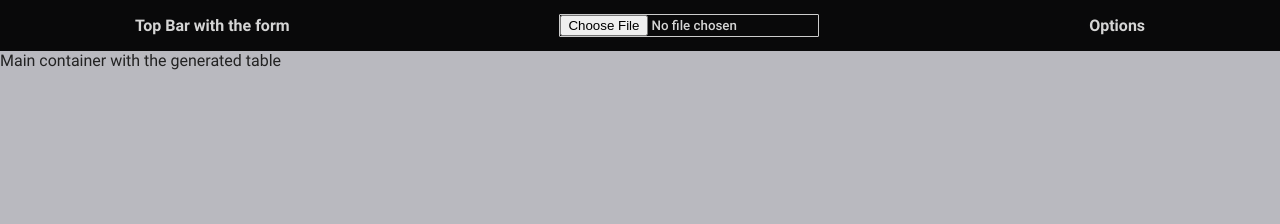
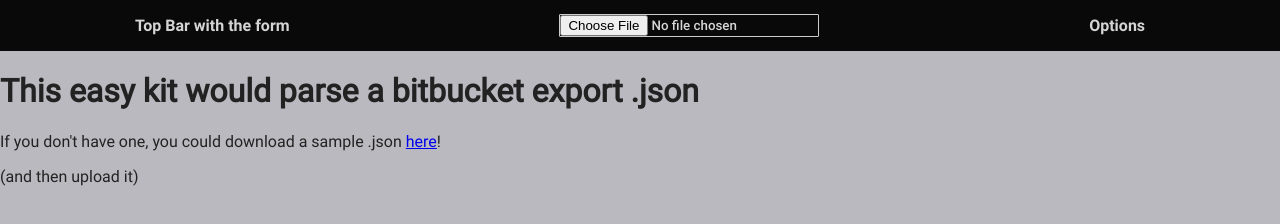
Before and after one commit to majorebola/pubtility, a plain HTML site: page bug-extractor/index.html in a window 1280 px wide. Drawn offline with Linux system fonts and the light colour scheme.

Commit message:
sample file

```diff
--- a/bug-extractor/index.html
+++ b/bug-extractor/index.html
@@ -20,8 +20,11 @@
         <div id="settings" class="default-hidden">
             <h1>A bunch of options</h1>
         </div>
-        <div id="center-container">Main container with the generated table
+        <div id="center-container">
             <div id="table-container">
+                <h1>This easy kit would parse a bitbucket export .json</h1>
+                <p>If you don't have one, you could download a sample .json <a href="test-file.json" target="_blank" title="sample json">here</a>!</p>
+                <p>(and then upload it)</p>
                 <!-- generated content -->
             </div>
         </div>
```
Also changed, not shown: bug-extractor/test-file.json (added, +1 -0 lines).
